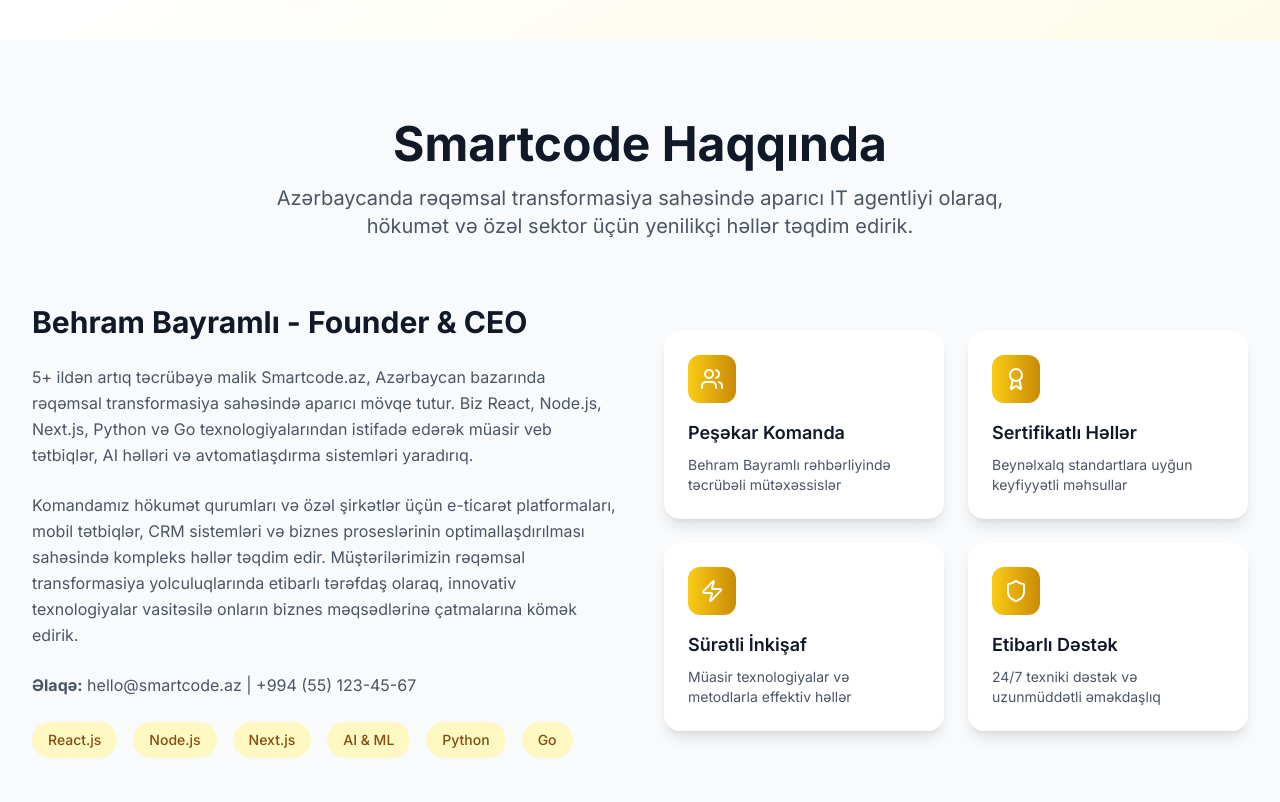
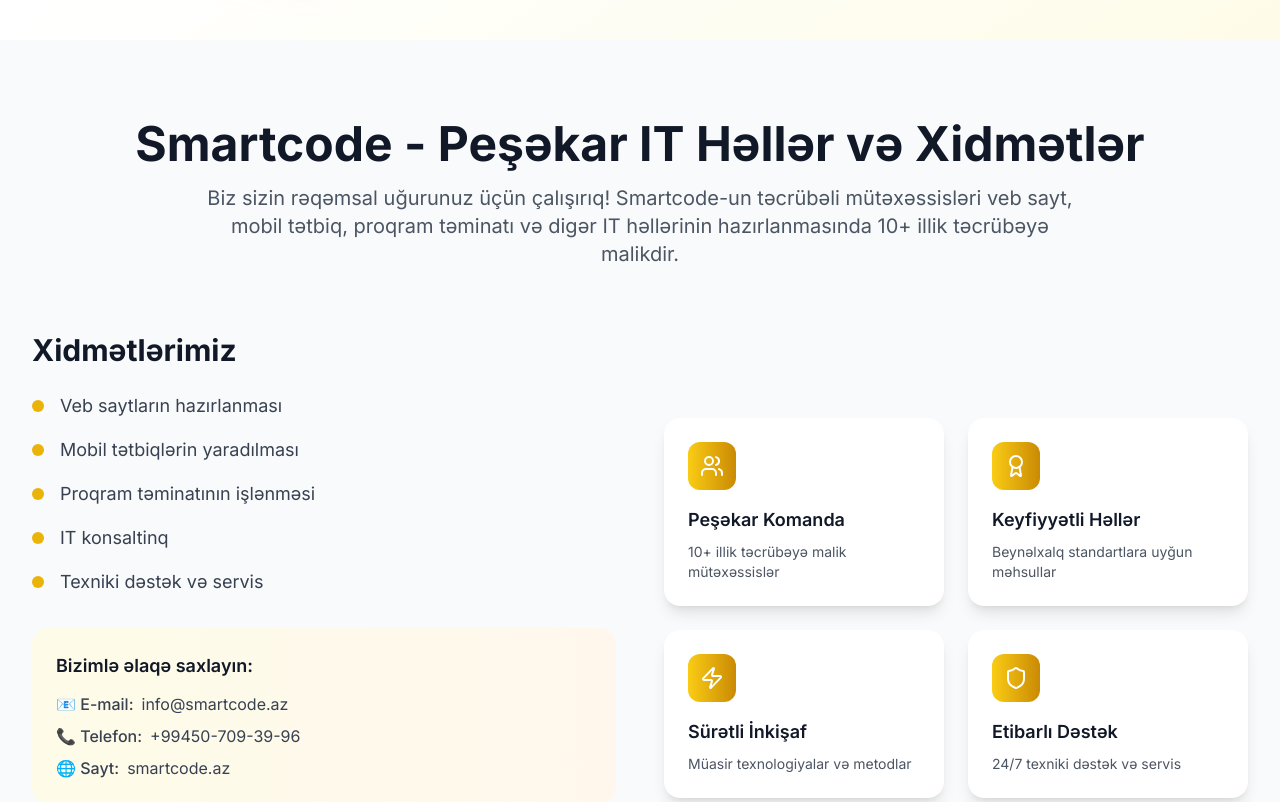
Before and after one commit to bayramlibahram/style-unleashed-genesis, a React (Vite) app: page / in a window 1280 px wide. Shown: the part 760-1562 px from the top of the page. Built offline with nearby package versions, Linux system fonts and the light colour scheme.

Commit message:
Update About Section with New Professional Text

```diff
--- a/src/components/About.tsx
+++ b/src/components/About.tsx
@@ -6,22 +6,22 @@ const About = () => {
     {
       icon: Users,
       title: 'Peşəkar Komanda',
-      description: 'Behram Bayramlı rəhbərliyində təcrübəli mütəxəssislər'
+      description: '10+ illik təcrübəyə malik mütəxəssislər'
     },
     {
       icon: Award,
-      title: 'Sertifikatlı Həllər',
-      description: 'Beynəlxalq standartlara uyğun keyfiyyətli məhsullar'
+      title: 'Keyfiyyətli Həllər',
+      description: 'Beynəlxalq standartlara uyğun məhsullar'
     },
     {
       icon: Zap,
       title: 'Sürətli İnkişaf',
-      description: 'Müasir texnologiyalar və metodlarla effektiv həllər'
+      description: 'Müasir texnologiyalar və metodlar'
     },
     {
       icon: Shield,
       title: 'Etibarlı Dəstək',
-      description: '24/7 texniki dəstək və uzunmüddətli əməkdaşlıq'
+      description: '24/7 texniki dəstək və servis'
     }
   ];
 
@@ -30,43 +30,66 @@ const About = () => {
       <div className="max-w-7xl mx-auto px-4 sm:px-6 lg:px-8">
         <div className="text-center mb-16">
           <h2 className="text-4xl md:text-5xl font-bold text-gray-900 mb-4">
-            Smartcode Haqqında
+            Smartcode - Peşəkar IT Həllər və Xidmətlər
           </h2>
-          <p className="text-xl text-gray-600 max-w-3xl mx-auto">
-            Azərbaycanda rəqəmsal transformasiya sahəsində aparıcı IT agentliyi olaraq,
-            hökumət və özəl sektor üçün yenilikçi həllər təqdim edirik.
+          <p className="text-xl text-gray-600 max-w-4xl mx-auto">
+            Biz sizin rəqəmsal uğurunuz üçün çalışırıq! Smartcode-un təcrübəli mütəxəssisləri
+            veb sayt, mobil tətbiq, proqram təminatı və digər IT həllərinin hazırlanmasında
+            10+ illik təcrübəyə malikdir.
           </p>
         </div>
 
         <div className="grid grid-cols-1 lg:grid-cols-2 gap-12 items-center mb-16">
           <div>
             <h3 className="text-3xl font-bold text-gray-900 mb-6">
-              Behram Bayramlı - Founder & CEO
+              Xidmətlərimiz
             </h3>
-            <p className="text-gray-600 mb-6 leading-relaxed">
-              5+ ildən artıq təcrübəyə malik Smartcode.az, Azərbaycan bazarında rəqəmsal
-              transformasiya sahəsində aparıcı mövqe tutur. Biz React, Node.js, Next.js,
-              Python və Go texnologiyalarından istifadə edərək müasir veb tətbiqlər,
-              AI həlləri və avtomatlaşdırma sistemləri yaradırıq.
+            <div className="space-y-4 mb-8">
+              <div className="flex items-center">
+                <div className="w-3 h-3 bg-yellow-500 rounded-full mr-4"></div>
+                <span className="text-gray-700 text-lg">Veb saytların hazırlanması</span>
+              </div>
+              <div className="flex items-center">
+                <div className="w-3 h-3 bg-yellow-500 rounded-full mr-4"></div>
+                <span className="text-gray-700 text-lg">Mobil tətbiqlərin yaradılması</span>
+              </div>
+              <div className="flex items-center">
+                <div className="w-3 h-3 bg-yellow-500 rounded-full mr-4"></div>
+                <span className="text-gray-700 text-lg">Proqram təminatının işlənməsi</span>
+              </div>
+              <div className="flex items-center">
+                <div className="w-3 h-3 bg-yellow-500 rounded-full mr-4"></div>
+                <span className="text-gray-700 text-lg">IT konsaltinq</span>
+              </div>
+              <div className="flex items-center">
+                <div className="w-3 h-3 bg-yellow-500 rounded-full mr-4"></div>
+                <span className="text-gray-700 text-lg">Texniki dəstək və servis</span>
+              </div>
+            </div>
+
+            <div className="bg-gradient-to-r from-yellow-50 to-orange-50 p-6 rounded-2xl mb-6">
+              <h4 className="text-lg font-semibold text-gray-900 mb-3">
+                Bizimlə əlaqə saxlayın:
+              </h4>
+              <div className="space-y-2 text-gray-700">
+                <div className="flex items-center">
+                  <span className="font-medium">📧 E-mail:</span>
+                  <span className="ml-2">info@smartcode.az</span>
+                </div>
+                <div className="flex items-center">
+                  <span className="font-medium">📞 Telefon:</span>
+                  <span className="ml-2">+99450-709-39-96</span>
+                </div>
+                <div className="flex items-center">
+                  <span className="font-medium">🌐 Sayt:</span>
+                  <span className="ml-2">smartcode.az</span>
+                </div>
+              </div>
+            </div>
+
+            <p className="text-lg font-semibold text-gray-900 bg-gradient-to-r from-yellow-400 to-orange-400 bg-clip-text text-transparent">
+              Peşəkar və etibarlı tərəfdaşınız Smartcode ilə rəqəmsal dünyada öz yerinizi tutun!
             </p>
-            <p className="text-gray-600 mb-6 leading-relaxed">
-              Komandamız hökumət qurumları və özəl şirkətlər üçün e-ticarət platformaları,
-              mobil tətbiqlər, CRM sistemləri və biznes proseslərinin optimallaşdırılması
-              sahəsində kompleks həllər təqdim edir. Müştərilərimizin rəqəmsal
-              transformasiya yolculuqlarında etibarlı tərəfdaş olaraq, innovativ
-              texnologiyalar vasitəsilə onların biznes məqsədlərinə çatmalarına kömək edirik.
-            </p>
-            <p className="text-gray-600 mb-6 leading-relaxed">
-              <strong>Əlaqə:</strong> hello@smartcode.az | +994 (55) 123-45-67
-            </p>
-            <div className="flex flex-wrap gap-4">
-              <span className="px-4 py-2 bg-yellow-100 text-yellow-800 rounded-full text-sm font-medium">React.js</span>
-              <span className="px-4 py-2 bg-yellow-100 text-yellow-800 rounded-full text-sm font-medium">Node.js</span>
-              <span className="px-4 py-2 bg-yellow-100 text-yellow-800 rounded-full text-sm font-medium">Next.js</span>
-              <span className="px-4 py-2 bg-yellow-100 text-yellow-800 rounded-full text-sm font-medium">AI & ML</span>
-              <span className="px-4 py-2 bg-yellow-100 text-yellow-800 rounded-full text-sm font-medium">Python</span>
-              <span className="px-4 py-2 bg-yellow-100 text-yellow-800 rounded-full text-sm font-medium">Go</span>
-            </div>
           </div>
 
           <div className="grid grid-cols-1 sm:grid-cols-2 gap-6">
```
